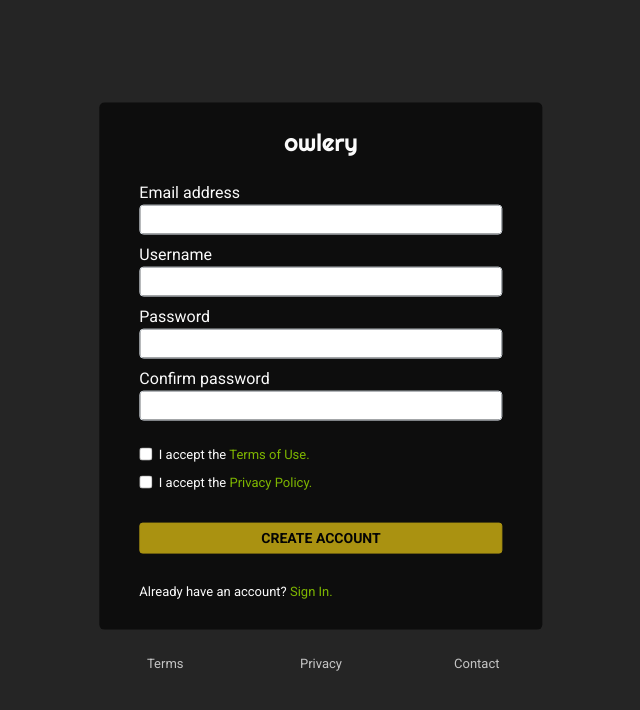
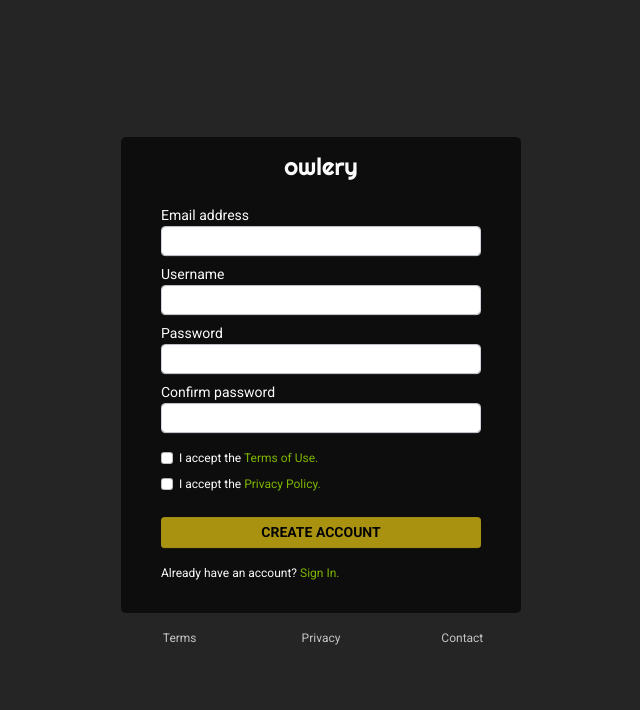
Before and after one commit to konradgoldammer/owlery, a React (Create React App) app in the folder client/: page /create-account in a window 1280 px wide. Shown: the top 710 px of the page, without its empty margins (319-959 px from the left). Built offline with nearby package versions, Linux system fonts and the light colour scheme; no server answers.

Commit message:
Redesign 'SignUp' and 'Login' components

```diff
--- a/client/src/App.css
+++ b/client/src/App.css
@@ -98,7 +98,7 @@ body {
   left: 50%;
   top: 50%;
   transform: translate(-50%, -50%);
-  min-width: 20%;
+  width: 400px;
 }
 
 .access-form {
@@ -106,7 +106,7 @@ body {
   height: 100%;
   background: var(--dark-color);
   border-radius: 5px;
-  padding: 25px 40px;
+  padding: 15px 40px;
 }
 
 .access-title {
@@ -122,16 +122,17 @@ label[for="email"],
 [for="username"],
 [for="password"],
 [for="confirmPassword"] {
-  font-size: 16px;
+  font-size: 14px;
   position: relative;
 }
 
 .form-check {
-  font-size: 13px;
+  font-size: 12px;
 }
 
 input {
   max-height: 30px;
+  width: 100%;
 }
 
 .access-btn {
@@ -139,19 +140,23 @@ input {
 }
 
 p.choose-other-access-option {
-  font-size: 13px;
+  font-size: 12px;
 }
 
 .small-footer {
-  font-size: 13px;
+  font-size: 12px;
 }
 
 .forgot-password {
-  font-size: 13px;
+  font-size: 12px;
   position: absolute;
   right: 12px;
   top: 50%;
-  transform: translateY(-45%);
+  transform: translateY(-40%);
+}
+
+.error-msg-alert {
+  font-size: 12px;
 }
 
 /***** T&C & PP ******/
--- a/client/src/components/Login.js
+++ b/client/src/components/Login.js
@@ -74,10 +74,10 @@ const Login = () => {
             </Col>
           </FormGroup>
           {error.id === "LOGIN_FAIL" && (
-            <Alert color="danger my-3">{error.msg}</Alert>
+            <Alert color="danger p-2 error-msg-alert">{error.msg}</Alert>
           )}
           <Button
-            className="access-btn btn btn-sm text-uppercase my-4"
+            className="access-btn btn btn-sm text-uppercase my-3"
             color="primary"
             disabled={validateForm()}
           >
--- a/client/src/components/SignUp.js
+++ b/client/src/components/SignUp.js
@@ -50,11 +50,6 @@ const SignUp = () => {
     const newUser = { username, email, password };
 
     store.dispatch(register(newUser));
-
-    setEmail("");
-    setUsername("");
-    setPassword("");
-    setConfirmPassword("");
   };
 
   return (
@@ -101,7 +96,7 @@ const SignUp = () => {
               />
             </Col>
           </FormGroup>
-          <FormGroup row className="mt-2 mb-4">
+          <FormGroup row className="mt-2 mb-1">
             <Label for="confirmPassword">Confirm password</Label>
             <Col sm={12}>
               <Input
@@ -114,7 +109,10 @@ const SignUp = () => {
               />
             </Col>
           </FormGroup>
-          <FormGroup check className="mb-1">
+          {error.id === "REGISTER_FAIL" && (
+            <Alert color="danger p-2 error-msg-alert">{error.msg}</Alert>
+          )}
+          <FormGroup check className="mt-3">
             <Label check for="chk">
               <Input type="checkbox" required />I accept the{" "}
               <Link
@@ -125,7 +123,7 @@ const SignUp = () => {
               </Link>
             </Label>
           </FormGroup>
-          <FormGroup check className="mt-1">
+          <FormGroup check>
             <Label check for="chk">
               <Input type="checkbox" required />I accept the{" "}
               <Link
@@ -136,17 +134,14 @@ const SignUp = () => {
               </Link>
             </Label>
           </FormGroup>
-          {error.id === "REGISTER_FAIL" && (
-            <Alert color="danger my-3">{error.msg}</Alert>
-          )}
           <Button
-            className="access-btn btn btn-sm text-uppercase my-4"
+            className="access-btn btn btn-sm text-uppercase my-3"
             color="primary"
             disabled={validateForm()}
           >
             <strong>Create Account</strong>
           </Button>
-          <p className="choose-other-access-option my-1">
+          <p className="choose-other-access-option">
             Already have an account?{" "}
             <Link
               to="/login"
--- a/client/src/components/subcomponents/SmallFooter.js
+++ b/client/src/components/subcomponents/SmallFooter.js
@@ -3,7 +3,7 @@ import { Link } from "react-router-dom";
 
 const SmallFooter = () => {
   return (
-    <div className="small-footer my-4">
+    <div className="small-footer my-3">
       <div className="row text-center">
         <div className="col-sm">
           <Link
```
